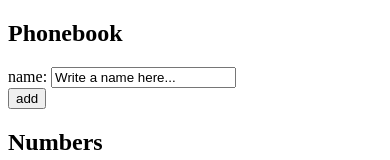
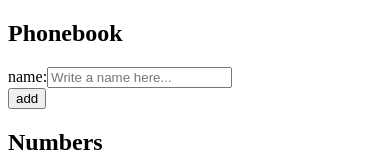
Before and after one commit to kevmhughes/fullstackopen, a React (Vite) app in the folder part2/the_phonebook/: page / in a window 390 px wide. Shown: the top 160 px of the page. Built offline with nearby package versions, Linux system fonts and the light colour scheme.

Commit message:
2.7: The Phonebook Step 2

```diff
--- a/part2/the_phonebook/src/App.jsx
+++ b/part2/the_phonebook/src/App.jsx
@@ -2,7 +2,7 @@ import { useState } from "react";
 
 const App = () => {
   const [persons, setPersons] = useState([{ name: "Arto Hellas" }]);
-  const [newName, setNewName] = useState("Write a name here...");
+  const [newName, setNewName] = useState("");
 
   const handleNameChange = (event) => {
     console.log(event.target.value);
@@ -14,18 +14,28 @@ const App = () => {
     const newNameObject = {
       name: newName,
     };
-    setPersons([...persons, newNameObject]);
-    setNewName("");
+
+    if (persons.some((person) => person.name === newNameObject.name)) {
+      alert(`${newNameObject.name} is already added to phonebook`);
+      return;
+    } else {
+      setPersons([...persons, newNameObject]);
+      setNewName("");
+    }
   };
-
-  console.log("persons:", persons);
 
   return (
     <div>
       <h2>Phonebook</h2>
       <form onSubmit={handleAddName}>
         <div>
-          name: <input value={newName} onChange={handleNameChange} />
+          name:
+          <input
+            type="text"
+            value={newName}
+            onChange={handleNameChange}
+            placeholder="Write a name here..."
+          />
         </div>
         <div>
           <button type="submit">add</button>
```
